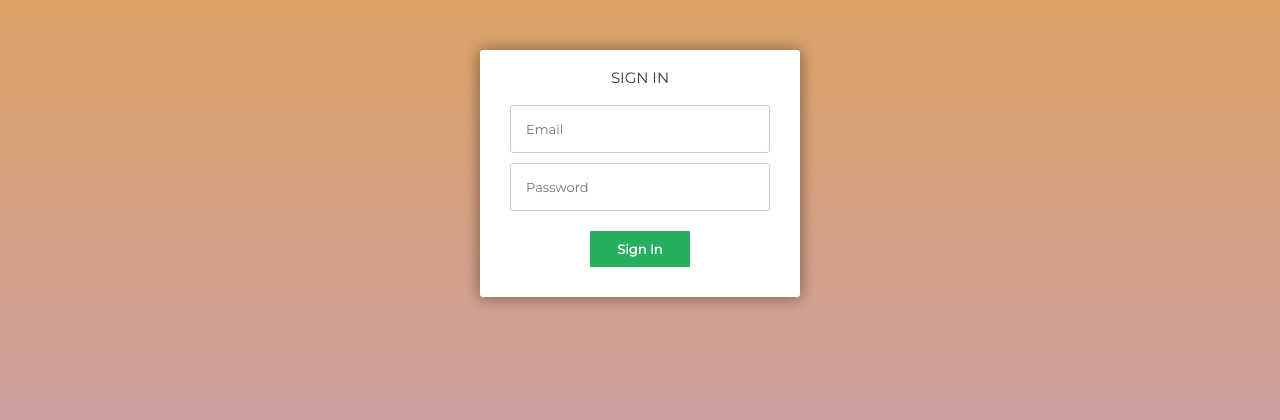
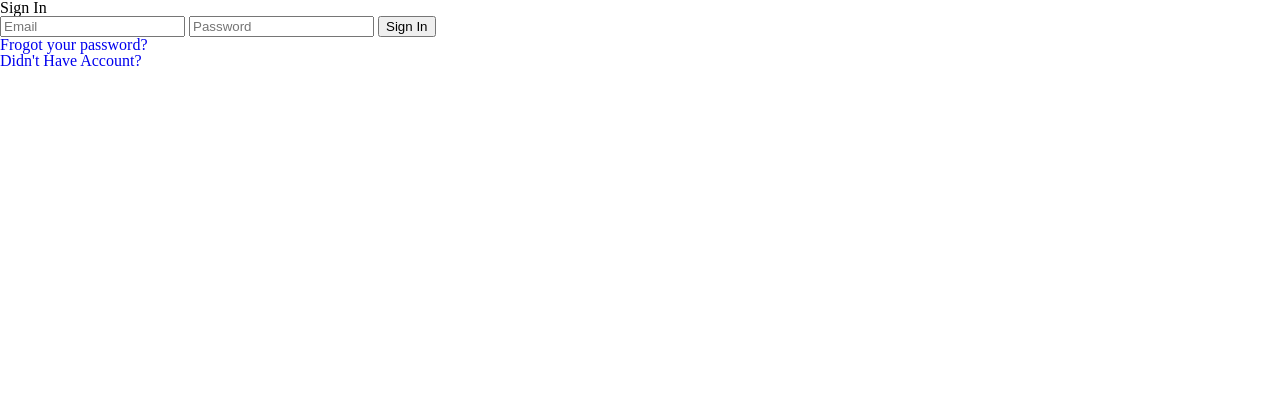
Before and after one commit to kilamieaz/e-commerce, a Laravel app: page /signin in a window 1280 px wide. Shown: the top 420 px of the page. Run offline with Laravel 8, Linux system fonts and the light colour scheme; some libraries are stand-ins or nearby versions.

Commit message:
Update Login User Interface View Page

```diff
--- a/resources/views/Login/login.blade.php
+++ b/resources/views/Login/login.blade.php
@@ -3,44 +3,29 @@
 
 <head>
   <meta charset="UTF-8">
-  <title>Multi Step Form with Progress Bar using jQuery and CSS3</title>
-
+    <title>Please SignIn</title>
     <link rel="stylesheet" href="https://cdnjs.cloudflare.com/ajax/libs/meyer-reset/2.0/reset.min.css">
-
-
-      <link rel="stylesheet" href="/css/style.css">
-
-
+    <link rel="stylesheet" href="/css/auth.css">
 </head>
-
 <body>
-
-  <!-- multistep form -->
     <form id="msform">
-  <!-- progressbar -->
-  <!-- <ul id="progressbar">
-    <li class="active">Account Login</li>
-  </ul> -->
-  <!-- fieldsets -->
        <fieldset>
             <h2 class="fs-title">Sign In</h2>
             <h3 class="fs-subtitle"> </h3>
             <input type="text" name="email" placeholder="Email" />
             <input type="password" name="pass" placeholder="Password" />
             <input type="button" name="next" class="next action-button" value="Sign In" />
+            <a href="forgot-pass" style="text-decoration:none;">
+                <h3 class="fs-subtitle">Frogot your password?</h3>
+            </a>
+            <a href="signup" style="text-decoration:none;">
+                <h3 class="fs-subtitle">Didn't Have Account?</h3>
+            </a>
         </fieldset>
-
     </form>
     <script src='http://cdnjs.cloudflare.com/ajax/libs/jquery/2.1.3/jquery.min.js'></script>
     <script src='http://cdnjs.cloudflare.com/ajax/libs/jquery-easing/1.3/jquery.easing.min.js'></script>
 
-
-
-    <script  src="js/index.js"></script>
-
-
-
-
+    <script  src="js/auth.js"></script>
 </body>
-
 </html>
```
Lines whose indentation alone changed are shown as unchanged.
